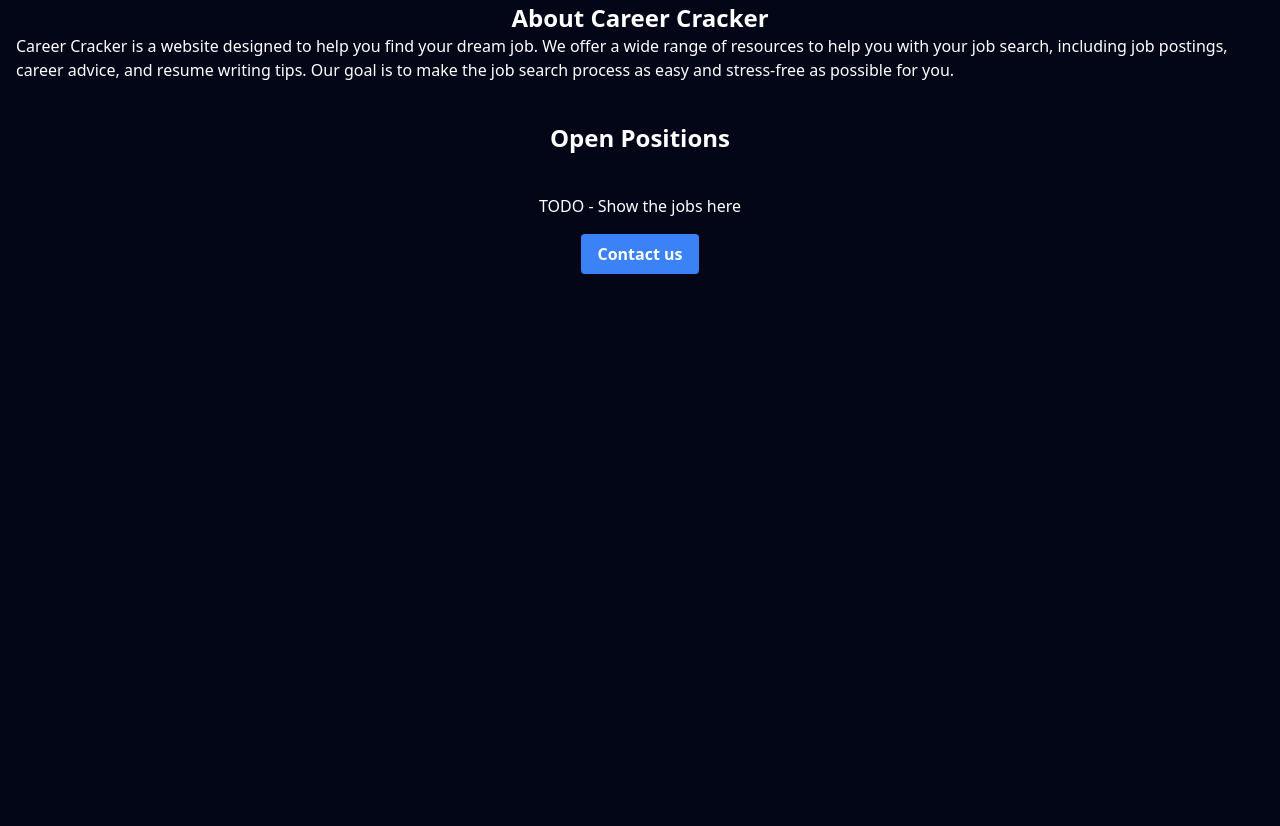
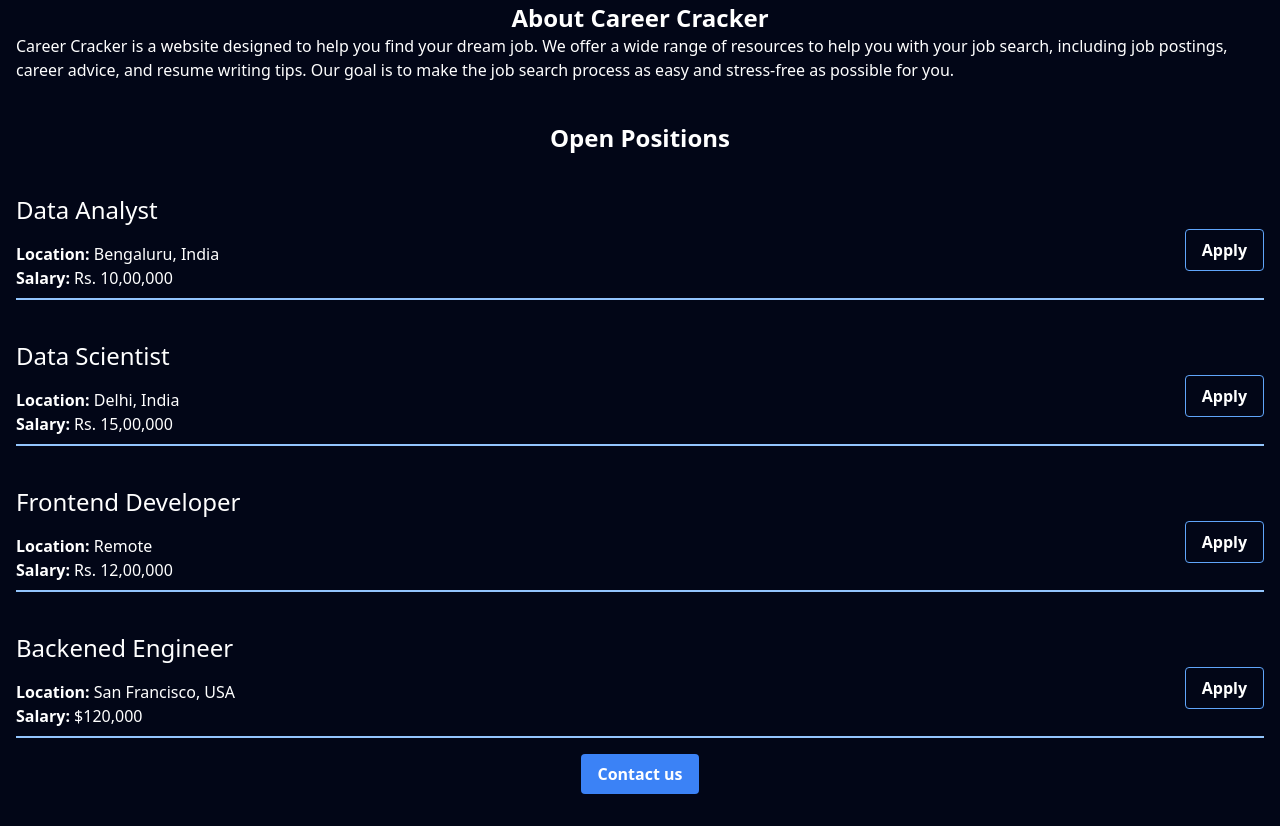
Before and after one commit to vinnu112p/career-website, a Flask app: page / in a window 1280 px wide. Shown: the part 306-1132 px from the top of the page. Before the commit the page ends 580 px from the top, so only its background shows below. Run offline with Flask 3, Linux system fonts and the light colour scheme; some libraries are stand-ins or nearby versions.

Commit message:
Added Dynamic Data And  API route

```diff
--- a/app.py
+++ b/app.py
@@ -1,10 +1,43 @@
-from flask import Flask, render_template
+from flask import Flask, render_template, jsonify
 
 app = Flask(__name__)
 
+JOBS = [
+  {
+    'id': 1,
+    'title': 'Data Analyst',
+    'location': 'Bengaluru, India',
+    'salary': 'Rs. 10,00,000'
+  },
+  {
+    'id': 2,
+    'title': 'Data Scientist',
+    'location': 'Delhi, India',
+    'salary': 'Rs. 15,00,000'
+  },
+  {
+    'id': 3,
+    'title': 'Frontend Developer',
+    'location': 'Remote',
+    'salary': 'Rs. 12,00,000'
+  },
+  {
+    'id': 4,
+    'title': 'Backened Engineer',
+    'location': 'San Francisco, USA',
+    'salary': '$120,000'
+  }
+
+
+]
+
 @app.route('/')
 def hello_world():
-  return render_template('home.html')
+  return render_template('home.html', jobs = JOBS)
+
+@app.route('/api/jobs')
+def list_jobs():
+  return jsonify(JOBS)
 
 
 if __name__ == '__main__':
--- a/templates/home.html
+++ b/templates/home.html
@@ -4,6 +4,7 @@
   <meta charset="UTF-8">
   <meta http-equiv="X-UA-Compatible" content="IE=edge">
   <meta name="viewport" content="width=device-width, initial-scale=1.0">
+
   <title>Career Website</title>
   <script src="https://cdn.tailwindcss.com"></script>
 </head>
@@ -18,7 +19,14 @@
     </p1>
 
     <h2 class="text-2xl font-bold text-white text-center font-sans mt-10">Open Positions</h2>
-    <p class="text-white text-center font-sans mt-10"">TODO - Show the jobs here</p>
+   <div>
+
+     {% for job in jobs %}
+      {% include 'jobitem.html' %}
+     {% endfor %}
+
+   </div>
+
     <div class="flex justify-center mt-4">
       <button class="bg-blue-500 hover:bg-blue-700 text-white font-bold py-2 px-4 rounded ease-in-out duration-300">Contact us</button>
     </div>
--- /dev/null
+++ b/templates/jobitem.html
@@ -0,0 +1,15 @@
+<div class = "text-white  font-sans mt-8 border-b-2 border-blue-300 py-2 flex justify-between items-center" >
+  <div >
+   <h4 class="text-2xl mb-4"> {{job['title']}} </h4>
+   <div>
+     <b>Location:</b> {{job['location']}}
+   </div>
+   {% if 'salary' in job %}
+   <div>
+     <b>Salary:</b> {{job['salary']}}
+
+   </div>
+   {% endif %}
+  </div>
+  <button class="bg-transparent hover:bg-blue-700 text-white font-bold  rounded ease-in-out duration-300 mt-4 py-2 px-4 border border-blue-400"">Apply</button>
+ </div>
```
